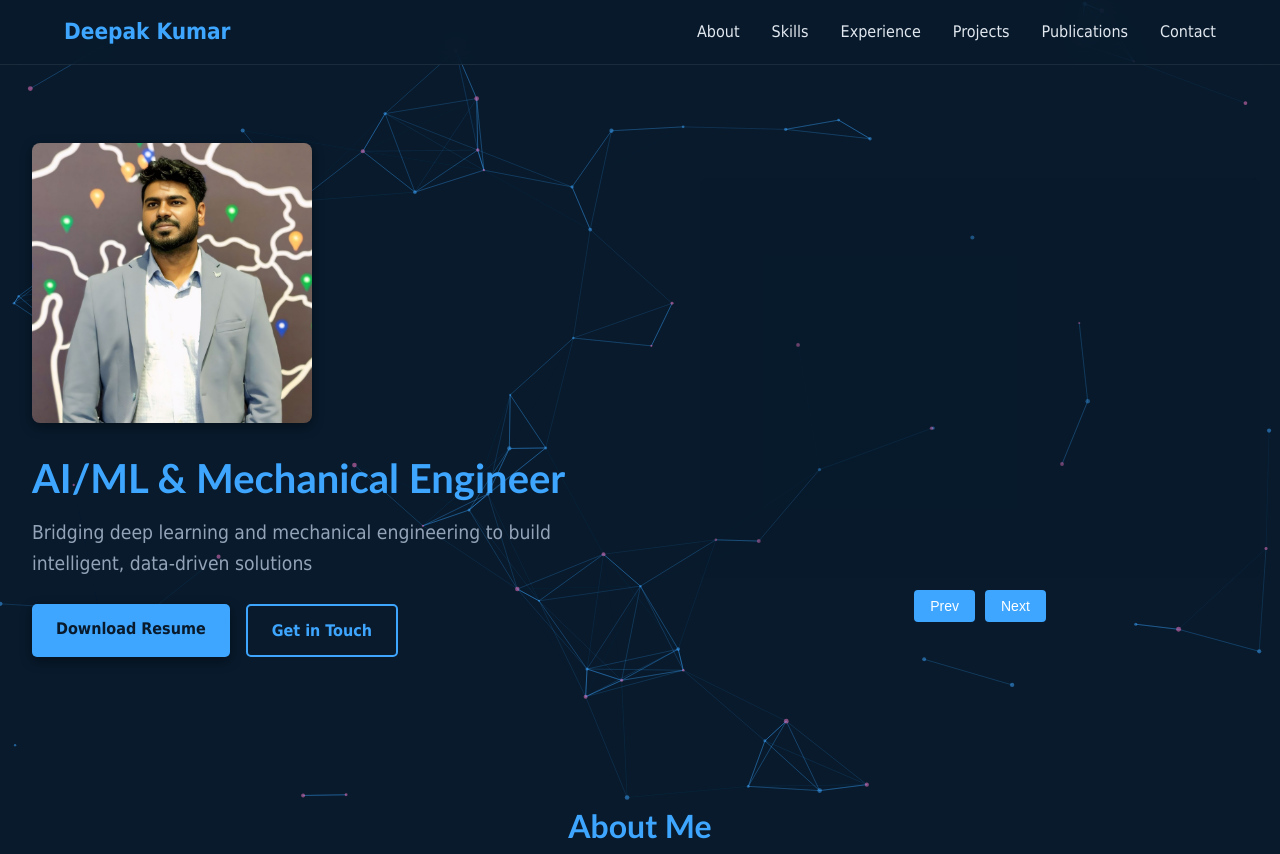
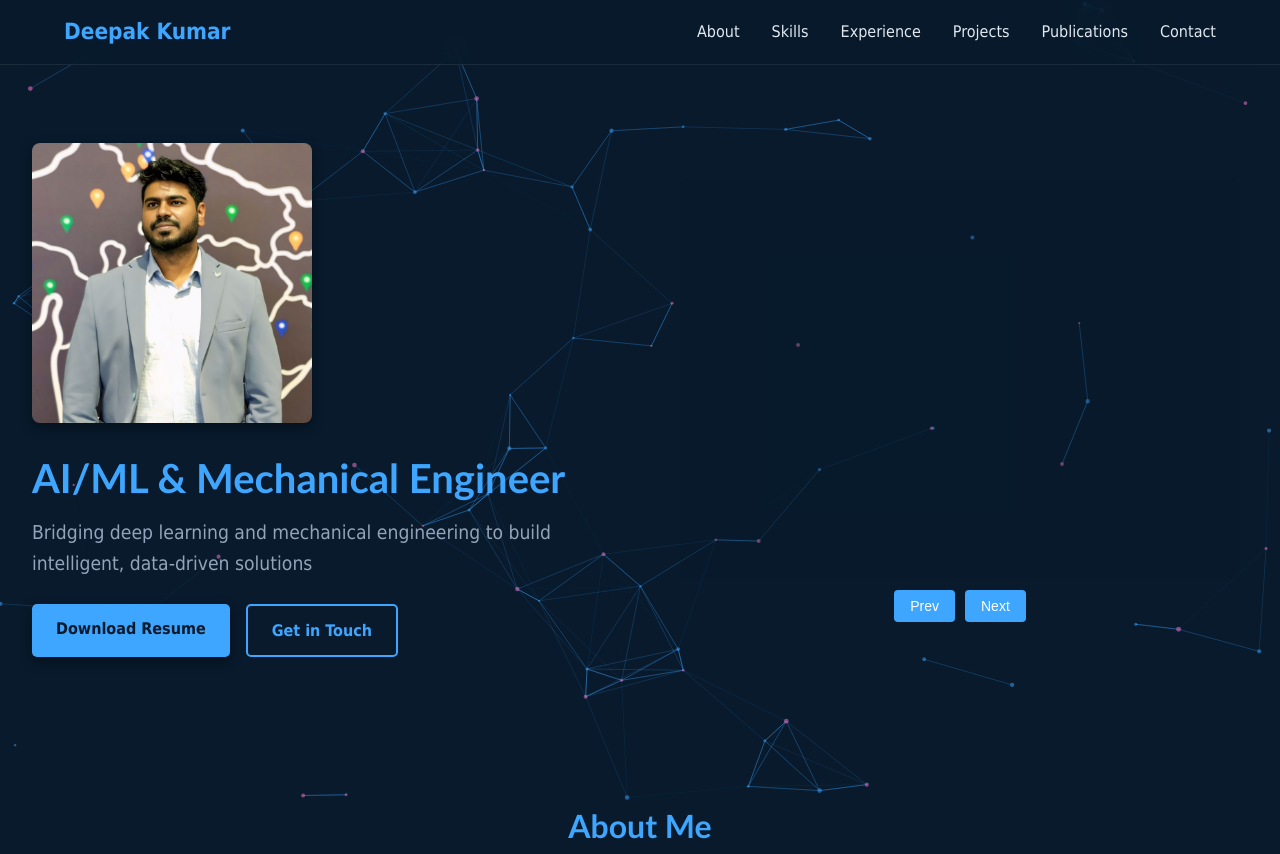
Before and after one commit to Deepak0kushwaha/deepak-portfolio, a plain HTML site: page index.html in a window 1280 px wide. Shown: the top 854 px of the page. Drawn offline with nearby package versions, Linux system fonts and the light colour scheme; no server answers.

Commit message:
Add explicit horizontal margins to media container
Replaced auto centering with explicit 20px left/right margins on .media-container, ensuring a clear gap between the carousel and page edges.

```diff
--- a/media.css
+++ b/media.css
@@ -14,7 +14,11 @@
      box-sizing below). */
   width: 100%;
   max-width: 600px;
-  margin: 0 auto;
+  /* Provide explicit horizontal margins so that the carousel does
+     not touch the edges of the webpage.  This sets a 20px gap
+     on both the left and right sides of the container. */
+  margin-left: 20px;
+  margin-right: 20px;
   /* Add symmetric left and right padding to provide breathing
      room on both sides without altering overall width.  The
      box-sizing property ensures the padding is included in the
```
